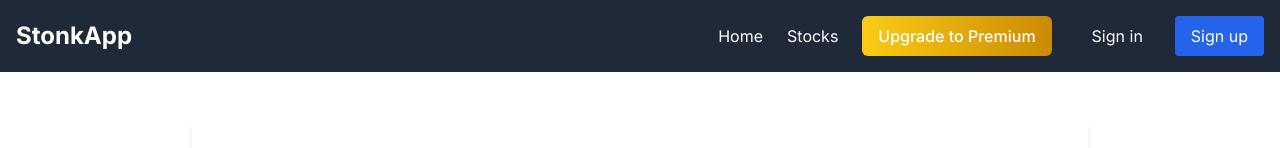
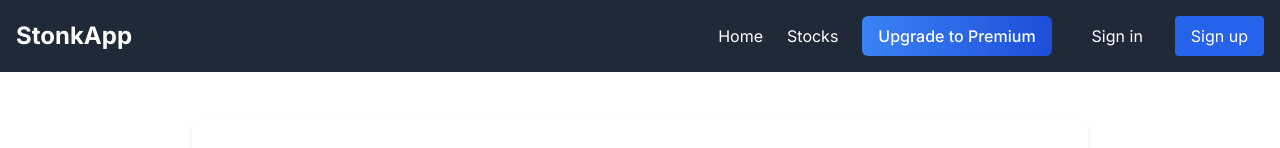
Before and after one commit to jakefrompopeyes/stonkapp, a Next.js app in the folder frontend/: page / in a window 1280 px wide. Shown: the top 148 px of the page. Built offline with nearby package versions, Linux system fonts and the light colour scheme; no server answers; the database is empty.

Commit message:
Change upgrade button to blue color scheme

```diff
--- a/frontend/src/components/Header.tsx
+++ b/frontend/src/components/Header.tsx
@@ -35,7 +35,7 @@ export default function Header() {
             {/* Upgrade button - desktop */}
             <Link
               href="/pricing"
-              className="px-4 py-2 bg-gradient-to-r from-yellow-400 to-yellow-600 text-white rounded-md font-medium hover:from-yellow-500 hover:to-yellow-700 transition-all"
+              className="px-4 py-2 bg-gradient-to-r from-blue-500 to-blue-700 text-white rounded-md font-medium hover:from-blue-600 hover:to-blue-800 transition-all"
             >
               Upgrade to Premium
             </Link>
@@ -137,7 +137,7 @@ export default function Header() {
             {/* Upgrade button - mobile */}
             <Link
               href="/pricing"
-              className="block py-2 mt-2 mb-2 text-center bg-gradient-to-r from-yellow-400 to-yellow-600 text-white rounded-md font-medium hover:from-yellow-500 hover:to-yellow-700 transition-all"
+              className="block py-2 mt-2 mb-2 text-center bg-gradient-to-r from-blue-500 to-blue-700 text-white rounded-md font-medium hover:from-blue-600 hover:to-blue-800 transition-all"
               onClick={() => setIsMenuOpen(false)}
             >
               Upgrade to Premium
```
